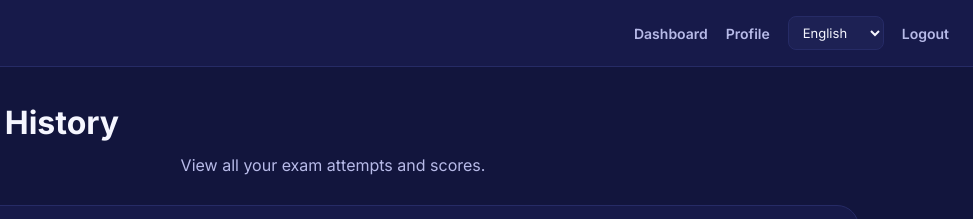
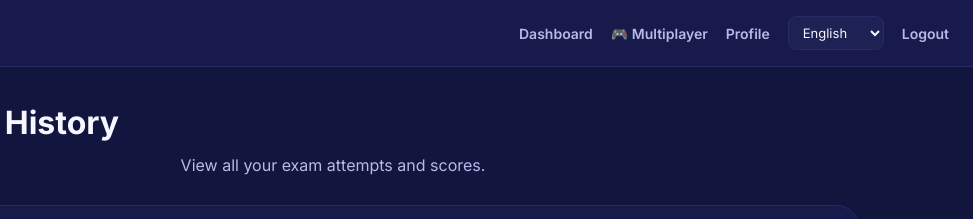
Before and after one commit to amaljosesebastian14-afk/quiz-portal, a plain HTML site: page frontend/history.html in a window 1280 px wide. Shown: the top 219 px of the page, 307-1280 px from the left. Drawn offline with Linux system fonts and the light colour scheme; no server answers; sample sign-in values are in the browser's storage.

Commit message:
Add Multiplayer link to navigation

```diff
--- a/frontend/history.html
+++ b/frontend/history.html
@@ -29,6 +29,8 @@
             <a href="dashboard.html" data-i18n="nav.dashboard">
                 Dashboard
             </a>
+
+            <a href="multiplayer.html">🎮 Multiplayer</a>
 
             <a href="profile.html" data-i18n="nav.profile">
                 Profile
```
Also changed, not shown: frontend/dashboard.html (+1 -0 lines), frontend/leaderboard.html (+2 -0 lines), frontend/profile.html (+2 -0 lines).
